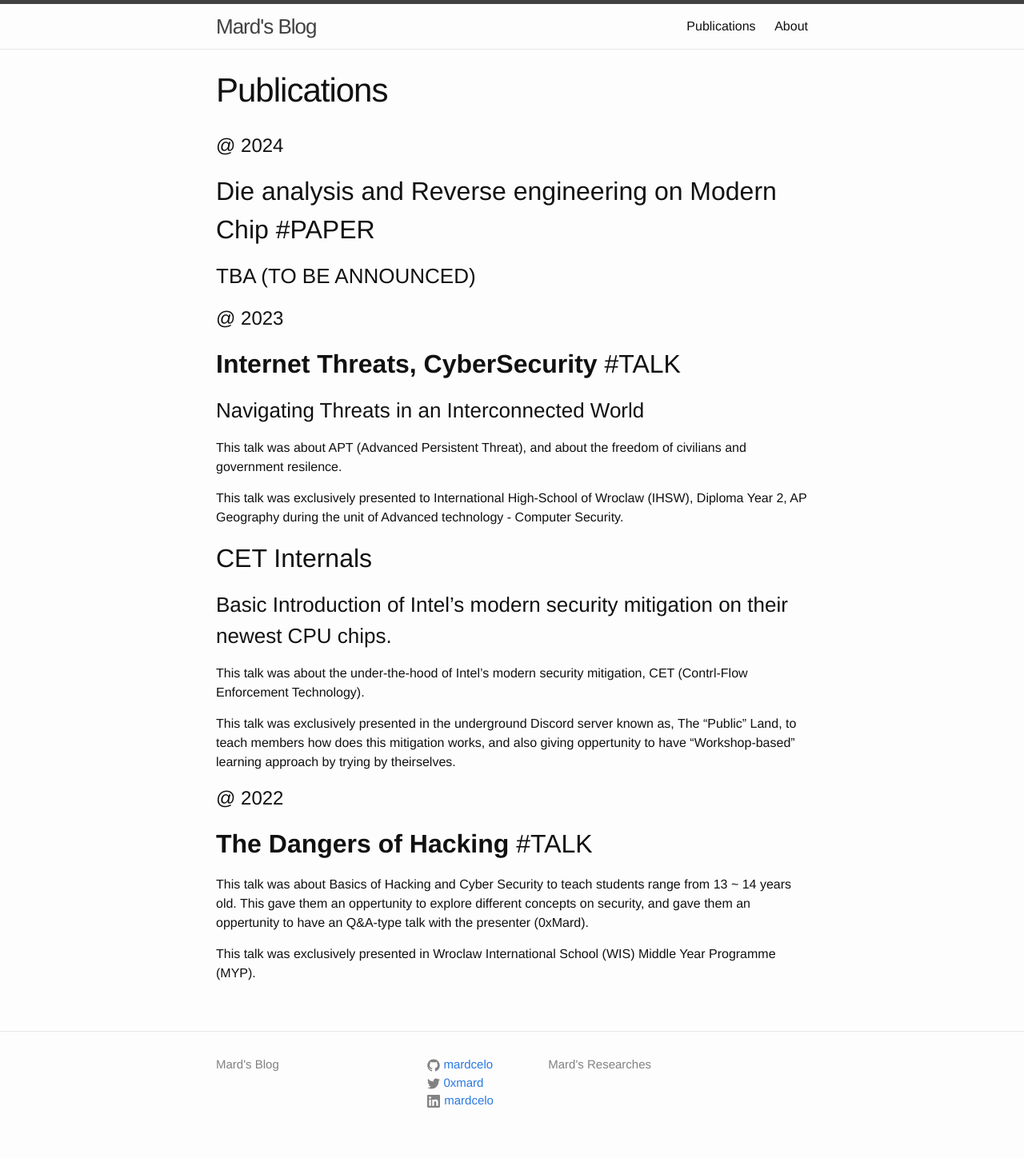
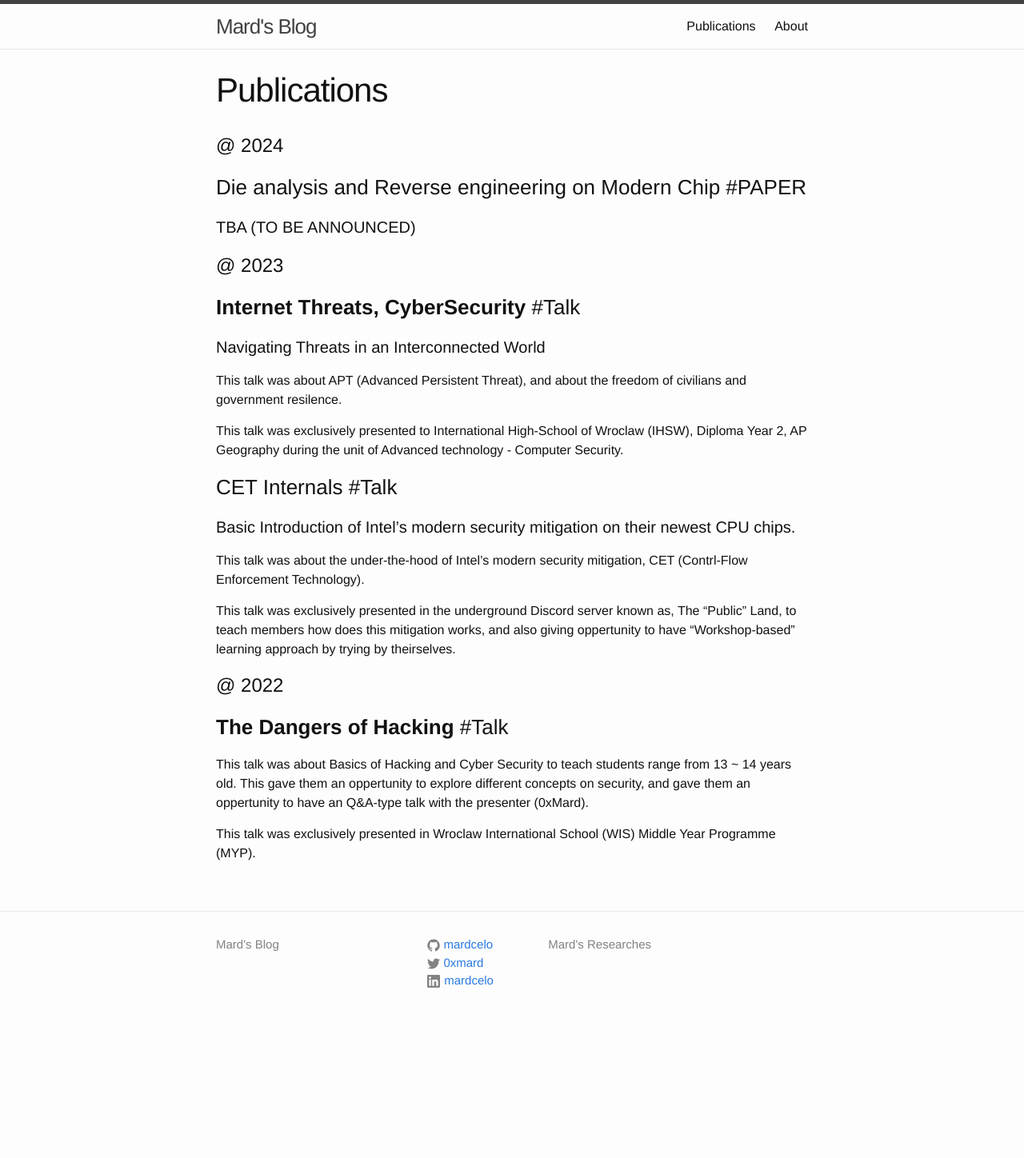
Before and after one commit to Mardcelo/mardcelo.github.io, a Jekyll site: the page built from Publications.md, in a window 1280 px wide. Shown: the whole page at 80% size. Built offline with Jekyll 4.4.1, drawn with Linux system fonts in a browser that asks for light colours; after the commit the page ends 1298 px from its top, so only the background shows below that.

Commit message:
Update Publications.md

```diff
--- a/Publications.md
+++ b/Publications.md
@@ -6,26 +6,27 @@ permalink: /pubs/
 
 # @ 2024
 
-## Die analysis and Reverse engineering on Modern Chip #PAPER ##
-### TBA (TO BE ANNOUNCED) ###
+### Die analysis and Reverse engineering on Modern Chip #PAPER ##
+
+#### TBA (TO BE ANNOUNCED) ###
 
 # @ 2023
 
-## **Internet Threats, CyberSecurity** #TALK
-### Navigating Threats in an Interconnected World
+### **Internet Threats, CyberSecurity** #Talk
+#### Navigating Threats in an Interconnected World
 This talk was about APT (Advanced Persistent Threat), and about the freedom of civilians and government resilence.
 
 This talk was exclusively presented to International High-School of Wroclaw (IHSW), Diploma Year 2, AP Geography during the unit of Advanced technology - Computer Security.
 
-## CET Internals
-### Basic Introduction of Intel's modern security mitigation on their newest CPU chips.
+### CET Internals #Talk
+#### Basic Introduction of Intel's modern security mitigation on their newest CPU chips.
 This talk was about the under-the-hood of Intel's modern security mitigation, CET (Contrl-Flow Enforcement Technology).
 
 This talk was exclusively presented in the underground Discord server known as, The "Public" Land, to teach members how does this mitigation works, and also giving oppertunity to have "Workshop-based" learning approach by trying by theirselves.
 
 # @ 2022
 
-## **The Dangers of Hacking** #TALK
+### **The Dangers of Hacking** #Talk
 This talk was about Basics of Hacking and Cyber Security to teach students range from 13 ~ 14 years old. This gave them an oppertunity to explore different concepts on security, and gave them an oppertunity to have an Q&A-type talk with the presenter (0xMard).
 
 This talk was exclusively presented in Wroclaw International School (WIS) Middle Year Programme (MYP).
```
